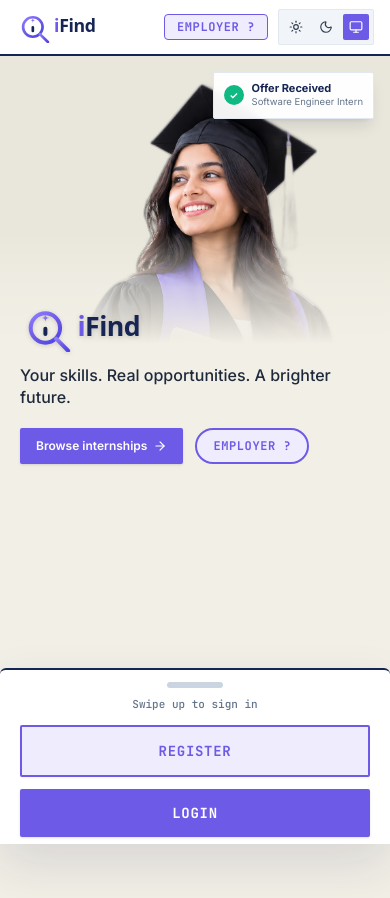
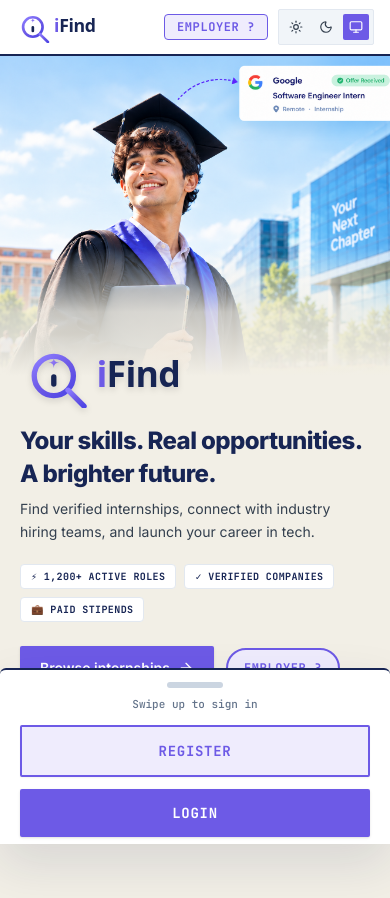
Before and after one commit to seudoe/ifind, a Next.js app: page /phone in a window 390 px wide. Before the commit the page ends 844 px from the top, so only its background shows below. Built offline with nearby package versions, Linux system fonts and the light colour scheme; no server answers.

Commit message:
fix(phone): use student hero image, enlarge iFind branding and fill vertical space

```diff
--- a/app/phone/page.tsx
+++ b/app/phone/page.tsx
@@ -193,54 +193,57 @@ export default function PhoneLandingPage() {
 
       {/* ── Hero Section (100% width edge-to-edge image & big iFind logo) ─ */}
       <div className="w-full flex-1 flex flex-col justify-start">
-        {/* Edge-to-edge image (100% width) */}
-        <div className="w-full h-72 sm:h-96 relative overflow-hidden bg-[var(--surface-3)]">
+        {/* Edge-to-edge image (100% width) with graduate guy holding laptop */}
+        <div className="w-full h-80 sm:h-96 md:h-[400px] relative overflow-hidden bg-[var(--surface-3)]">
           <Image
-            src="/hero-graduate.png"
-            alt="Graduate receiving offer"
+            src="/hero-student.png"
+            alt="Graduate student with laptop and offer notification"
             fill
             className="object-cover object-top"
             priority
           />
-          {/* Offer Received badge */}
-          <div className="absolute top-4 right-4 bg-white/95 dark:bg-zinc-900/95 text-[var(--text)] rounded-[var(--radius-sm)] p-2.5 shadow-lg backdrop-blur-xs flex items-center gap-2 border border-[var(--border)]">
-            <div className="w-5 h-5 rounded-full bg-[var(--success)] flex items-center justify-center text-white text-[10px] font-bold">
-              ✓
-            </div>
-            <div>
-              <p className="text-[11px] font-bold leading-none text-[var(--heading)]">Offer Received</p>
-              <p className="text-[9.5px] text-[var(--text-3)] leading-tight mt-0.5">Software Engineer Intern</p>
-            </div>
-          </div>
-          {/* Subtle bottom fade matching background */}
-          <div className="absolute inset-x-0 bottom-0 h-28 bg-gradient-to-t from-[var(--bg)] via-[var(--bg)]/70 to-transparent pointer-events-none" />
+          {/* Subtle bottom fade matching background perfectly */}
+          <div className="absolute inset-x-0 bottom-0 h-32 bg-gradient-to-t from-[var(--bg)] via-[var(--bg)]/80 to-transparent pointer-events-none" />
         </div>
 
         {/* Hero Branding Content */}
-        <div className="w-full max-w-2xl mx-auto px-5 sm:px-8 -mt-10 sm:-mt-14 relative z-10 space-y-3 pb-56">
+        <div className="w-full max-w-2xl mx-auto px-5 sm:px-8 -mt-8 sm:-mt-12 relative z-10 space-y-4 pb-52">
           {/* Big iFind Logo */}
           <div className="flex items-center gap-2">
             {/* eslint-disable-next-line @next/next/no-img-element */}
-            <img src="/logo-clean.svg" alt="iFind" className="h-12 sm:h-16 w-auto logo-art-light drop-shadow-sm" />
+            <img src="/logo-clean.svg" alt="iFind" className="h-16 sm:h-20 w-auto logo-art-light drop-shadow-md" />
             {/* eslint-disable-next-line @next/next/no-img-element */}
-            <img src="/logo-clean-dark.svg" alt="iFind" className="h-12 sm:h-16 w-auto logo-art-dark drop-shadow-sm" />
+            <img src="/logo-clean-dark.svg" alt="iFind" className="h-16 sm:h-20 w-auto logo-art-dark drop-shadow-md" />
           </div>
 
-          <p className="text-base sm:text-lg font-medium text-[var(--text)] leading-snug">
-            Your skills. Real opportunities. A brighter future.
-          </p>
+          <div className="space-y-2">
+            <h1 className="text-2xl sm:text-3xl font-extrabold text-[var(--heading)] tracking-tight leading-snug">
+              Your skills. Real opportunities. A brighter future.
+            </h1>
+            <p className="text-sm sm:text-base text-[var(--text-2)] leading-relaxed max-w-lg">
+              Find verified internships, connect with industry hiring teams, and launch your career in tech.
+            </p>
+          </div>
+
+          {/* Feature chips */}
+          <div className="flex flex-wrap items-center gap-2 pt-1">
+            <span className="pill text-[11px] font-mono">⚡ 1,200+ Active Roles</span>
+            <span className="pill text-[11px] font-mono">✓ Verified Companies</span>
+            <span className="pill text-[11px] font-mono">💼 Paid Stipends</span>
+          </div>
 
           <div className="pt-2 flex flex-wrap items-center gap-3">
             <Link
               href="/internships"
-              className="inline-flex items-center gap-1.5 px-4 py-2.5 rounded-[var(--radius-sm)] bg-[var(--primary)] text-white text-xs font-semibold hover:bg-[var(--primary-dk)] transition-colors shadow-sm group"
+              className="inline-flex items-center gap-2 px-5 py-3 rounded-[var(--radius-sm)] bg-[var(--primary)] text-white text-sm font-semibold hover:bg-[var(--primary-dk)] transition-colors shadow-sm group"
             >
-              Browse internships <ArrowRight className="h-3.5 w-3.5 group-hover:translate-x-1 transition-transform" />
+              <span>Browse internships</span>
+              <ArrowRight className="h-4 w-4 group-hover:translate-x-1 transition-transform" />
             </Link>
 
             <button
               onClick={() => openAuth("employer", "login")}
-              className="inline-flex items-center gap-1.5 px-4 py-2 rounded-full border-2 border-[var(--primary)] bg-[var(--primary-bg)] text-[var(--primary)] hover:bg-[var(--primary)] hover:text-white text-xs font-bold font-mono uppercase tracking-wider transition-all"
+              className="inline-flex items-center gap-1.5 px-4 py-2.5 rounded-full border-2 border-[var(--primary)] bg-[var(--primary-bg)] text-[var(--primary)] hover:bg-[var(--primary)] hover:text-white text-xs font-bold font-mono uppercase tracking-wider transition-all"
             >
               Employer ?
             </button>
```
